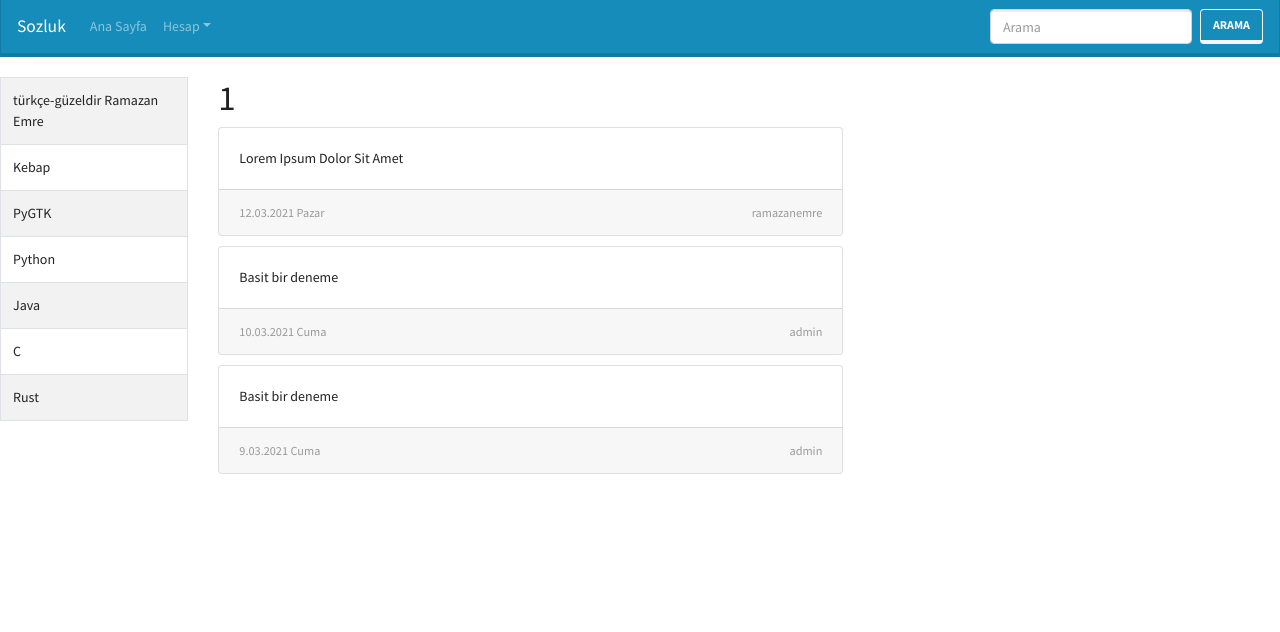
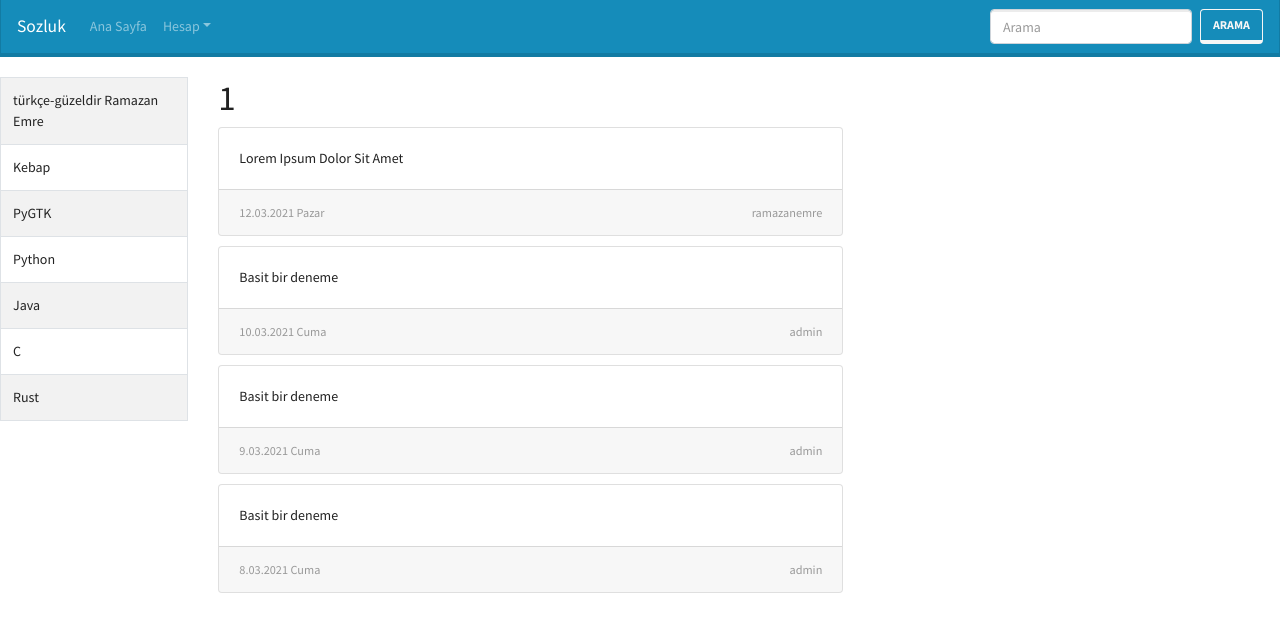
Before and after one commit to EkremDincel/Sozluk, a React (Create React App) app in the folder frontend/: page /topics/1 in a window 1280 px wide. Shown: the top 632 px of the page. Built offline with nearby package versions, Linux system fonts and the light colour scheme.

Commit message:
Update TopicContent.jsx
Extends example data

```diff
--- a/frontend/src/components/Home/TopicContent.jsx
+++ b/frontend/src/components/Home/TopicContent.jsx
@@ -19,6 +19,12 @@ var example_data = [
     content: 'Basit bir deneme',
     user: 'admin',
     date: '9.03.2021 Cuma',
+  },
+  {
+    id: 4,
+    content: 'Basit bir deneme',
+    user: 'admin',
+    date: '8.03.2021 Cuma',
   },
 ];
 
```
